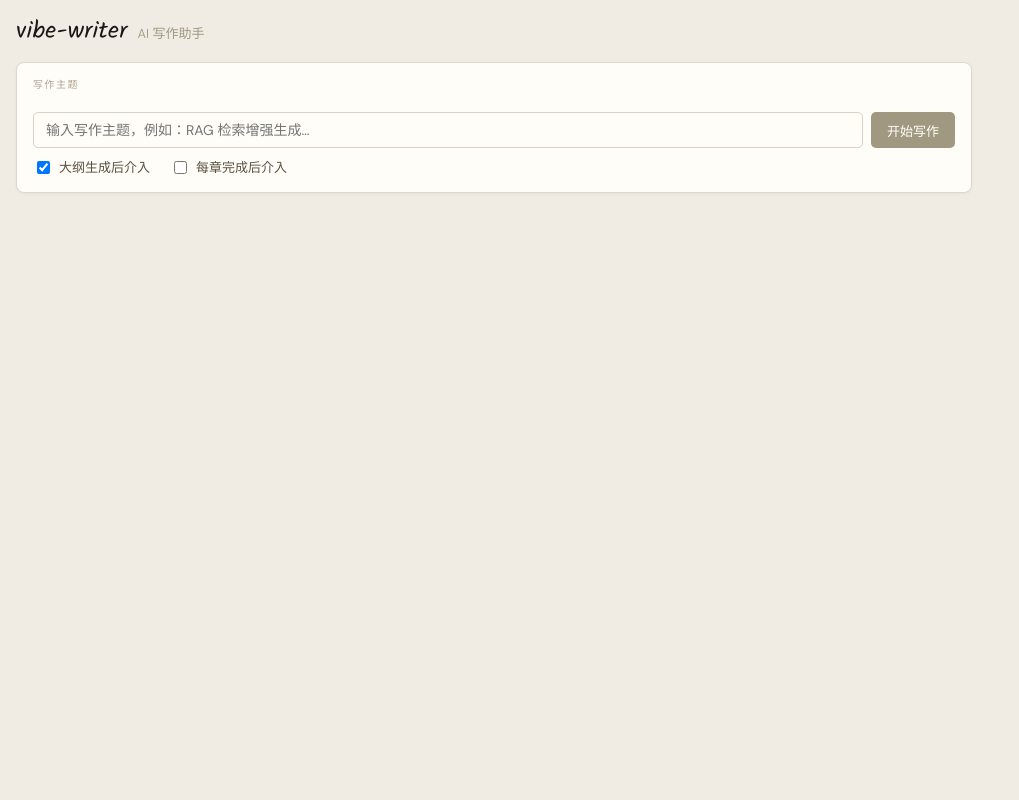
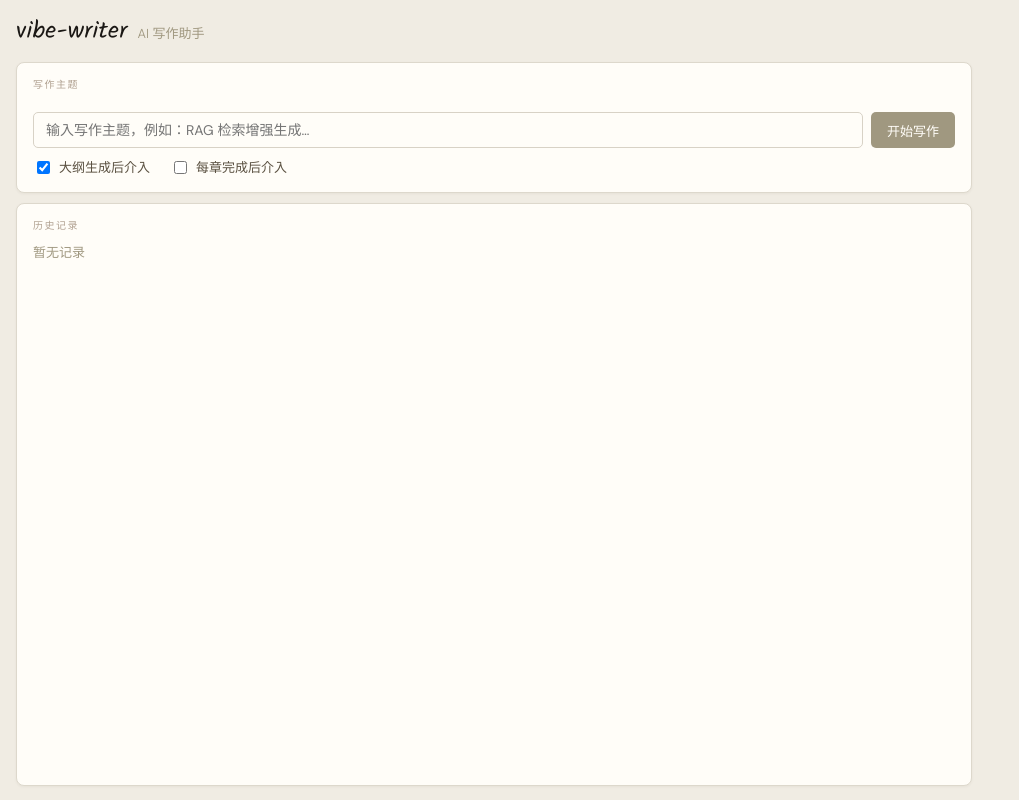
Before and after one commit to 404ll/vibe-writer, a React (Vite) app in the folder frontend/: page / in a window 1280 px wide. Shown: the whole page, without its empty margins (0-1019 px from the left). Built offline with nearby package versions, Linux system fonts and the light colour scheme.

Commit message:
feat: HistoryPanel — localStorage-backed job history in left column

```diff
--- a/frontend/src/App.tsx
+++ b/frontend/src/App.tsx
@@ -4,6 +4,7 @@ import { StagePanel } from './components/StagePanel'
 import { ReviewPanel } from './components/ReviewPanel'
 import { ActivityPanel } from './components/ActivityPanel'
 import { useJobStream } from './hooks/useJobStream'
+import { HistoryPanel } from './components/HistoryPanel'
 import type { JobState, InterventionConfig, SSEEventType, ActivityEntry, ReviewResult } from './types'
 
 const API_BASE = 'http://localhost:8000'
@@ -195,7 +196,7 @@ export default function App() {
             </div>
           )}
 
-          {/* HistoryPanel placeholder — will be added in Task 5 */}
+          <HistoryPanel currentJob={job} />
         </div>
 
         {/* Right column: activity log */}
--- /dev/null
+++ b/frontend/src/components/HistoryPanel.tsx
@@ -0,0 +1,99 @@
+import { useEffect, useState } from 'react'
+import type { JobState } from '../types'
+
+interface HistoryEntry {
+  id: string
+  topic: string
+  timestamp: number
+  success: boolean
+}
+
+const STORAGE_KEY = 'vibe-writer-history'
+
+function loadHistory(): HistoryEntry[] {
+  try {
+    return JSON.parse(localStorage.getItem(STORAGE_KEY) ?? '[]')
+  } catch {
+    return []
+  }
+}
+
+function saveHistory(entries: HistoryEntry[]) {
+  localStorage.setItem(STORAGE_KEY, JSON.stringify(entries.slice(-50)))
+}
+
+interface Props {
+  currentJob: JobState | null
+}
+
+export function HistoryPanel({ currentJob }: Props) {
+  const [entries, setEntries] = useState<HistoryEntry[]>(loadHistory)
+
+  useEffect(() => {
+    if (!currentJob || (currentJob.stage !== 'done' && currentJob.stage !== 'error')) return
+    if (!currentJob.jobId) return
+
+    setEntries((prev) => {
+      if (prev.some((e) => e.id === currentJob.jobId)) return prev
+      const next: HistoryEntry[] = [
+        ...prev,
+        {
+          id: currentJob.jobId,
+          topic: '',
+          timestamp: Date.now(),
+          success: currentJob.stage === 'done',
+        },
+      ]
+      saveHistory(next)
+      return next
+    })
+  }, [currentJob?.stage, currentJob?.jobId])
+
+  return (
+    <div
+      className="card"
+      style={{ flex: 1, display: 'flex', flexDirection: 'column', minHeight: 0 }}
+    >
+      <div className="card-label">历史记录</div>
+      {entries.length === 0 ? (
+        <p style={{ fontSize: '13px', color: 'var(--text-muted)' }}>暂无记录</p>
+      ) : (
+        <div style={{ flex: 1, overflowY: 'auto', display: 'flex', flexDirection: 'column', gap: '6px' }}>
+          {[...entries].reverse().map((entry) => (
+            <div
+              key={entry.id}
+              style={{
+                display: 'flex',
+                alignItems: 'center',
+                gap: '10px',
+                padding: '8px 10px',
+                background: 'var(--input-bg)',
+                border: '1px solid var(--border)',
+                borderRadius: '6px',
+                fontSize: '13px',
+                color: 'var(--text)',
+              }}
+            >
+              <span
+                aria-hidden="true"
+                style={{
+                  width: '8px', height: '8px',
+                  borderRadius: '50%',
+                  background: entry.success ? 'var(--success)' : 'var(--danger)',
+                  flexShrink: 0,
+                  display: 'inline-block',
+                }}
+              />
+              <span style={{ flex: 1, minWidth: 0, overflow: 'hidden', textOverflow: 'ellipsis', whiteSpace: 'nowrap' }}>
+                {entry.topic || entry.id}
+              </span>
+              <span style={{ fontSize: '11px', color: 'var(--text-muted)', flexShrink: 0 }}>
+                {new Intl.DateTimeFormat('zh-CN', { month: 'numeric', day: 'numeric', hour: '2-digit', minute: '2-digit' }).format(new Date(entry.timestamp))}
+              </span>
+            </div>
+          ))}
+        </div>
+      )}
+    </div>
+  )
+}
```
